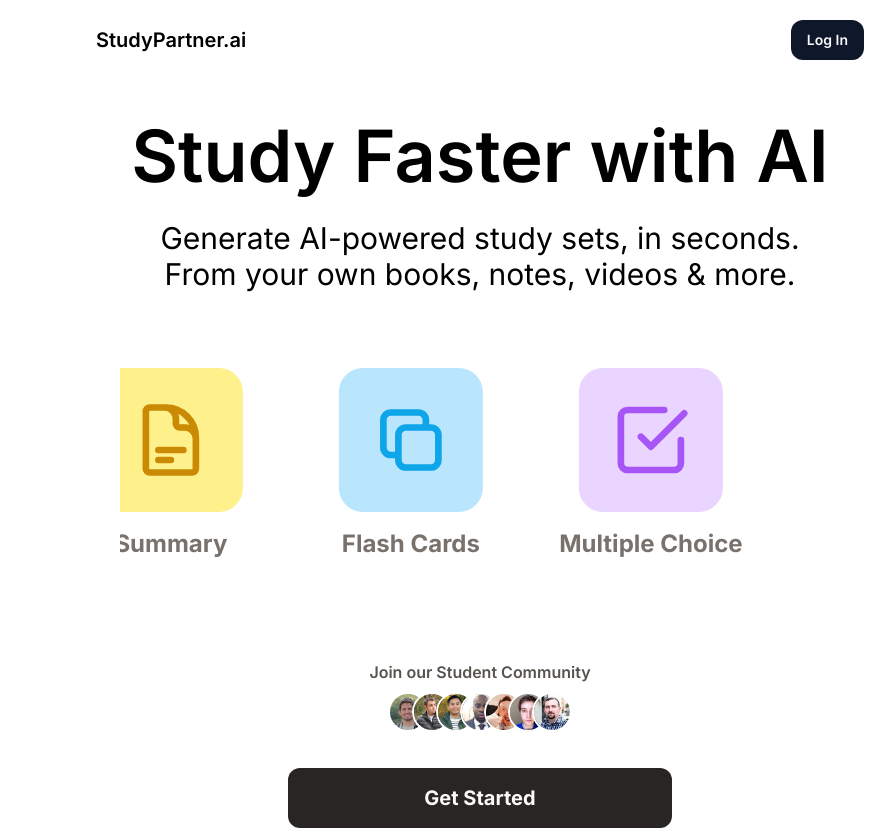
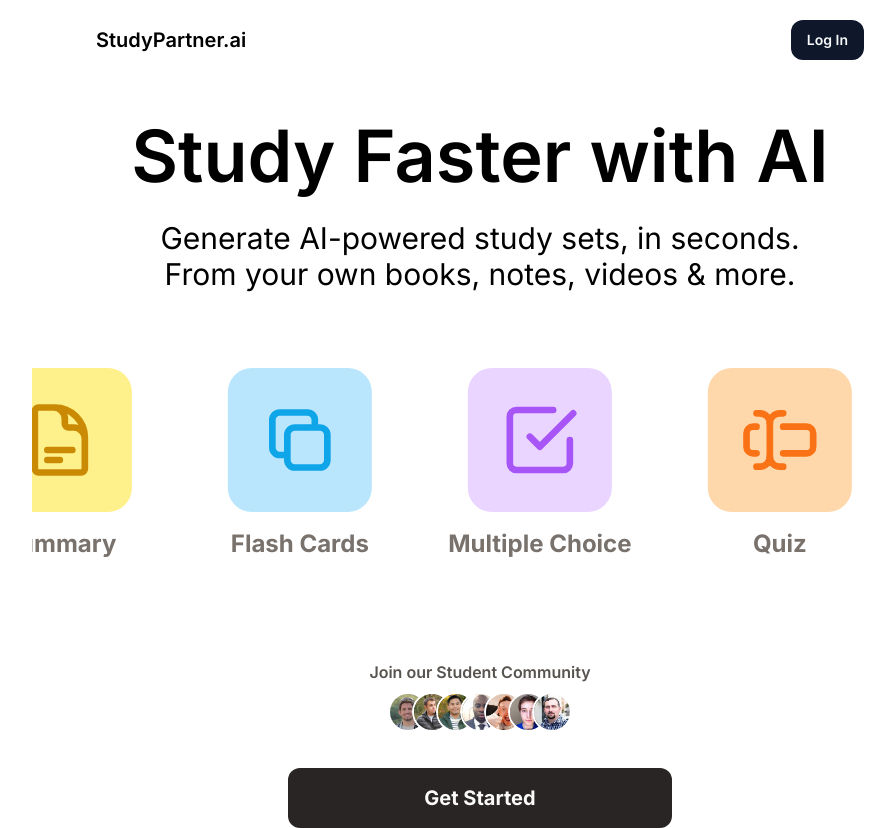
Before and after one commit to SwetanshuSingh/study-partner.ai, a Next.js app: page / in a window 1280 px wide. Shown: the whole page, without its empty margins (160-1055 px from the left). Built offline with nearby package versions, Linux system fonts and the light colour scheme.

Commit message:
adds quiz logo

```diff
--- a/components/Hero.tsx
+++ b/components/Hero.tsx
@@ -86,6 +86,33 @@
                 </p>
               </div>
             </li>
+            <li className="mx-4 w-36 md:w-52">
+              <div className="flex flex-col items-center gap-2 text-stone-500 hover:text-stone-800 md:gap-4 text-lg md:text-2xl">
+                <button className="bg-orange-200 text-orange-500 ring-orange-400 min-h-28 min-w-28 h-28 w-28 sm:h-32 sm:w-32 md:h-36 md:w-36 p-6 md:p-8 flex items-center justify-center rounded-3xl transition-all duration-300 ease-in-out hover:ring-4">
+                  <svg
+                    xmlns="http://www.w3.org/2000/svg"
+                    width="24"
+                    height="24"
+                    viewBox="0 0 24 24"
+                    fill="none"
+                    stroke="currentColor"
+                    strokeWidth="2"
+                    strokeLinecap="round"
+                    strokeLinejoin="round"
+                    className="bg-orange-200 text-orange-500 ring-orange-400 h-full w-full stroke-2"
+                  >
+                    <path d="M5 4h1a3 3 0 0 1 3 3 3 3 0 0 1 3-3h1"></path>
+                    <path d="M13 20h-1a3 3 0 0 1-3-3 3 3 0 0 1-3 3H5"></path>
+                    <path d="M5 16H4a2 2 0 0 1-2-2v-4a2 2 0 0 1 2-2h1"></path>
+                    <path d="M13 8h7a2 2 0 0 1 2 2v4a2 2 0 0 1-2 2h-7"></path>
+                    <path d="M9 7v10"></path>
+                  </svg>
+                </button>
+                <p className="text-center font-medium md:font-bold">
+                  Quiz
+                </p>
+              </div>
+            </li>
           </ul>
         </div>
       </div>
```
